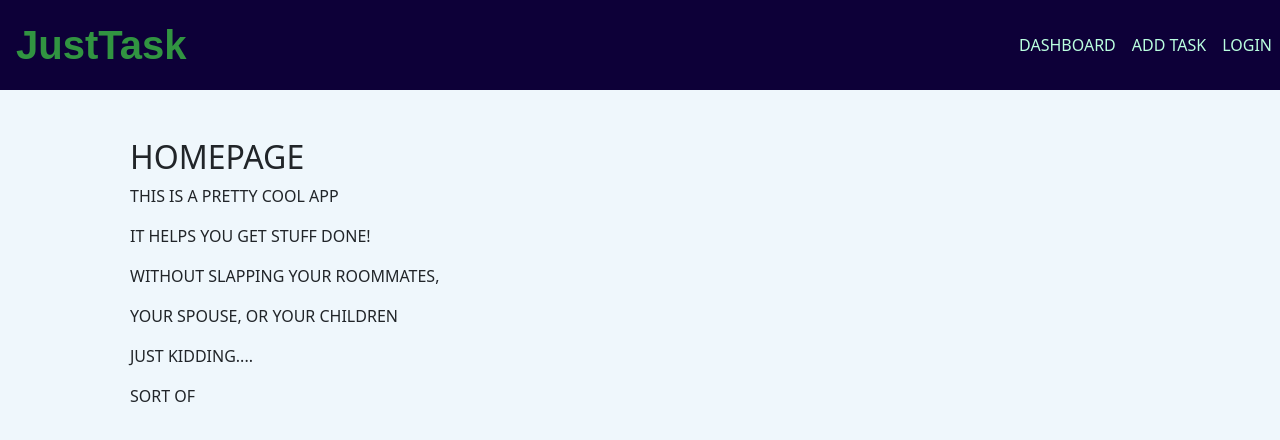
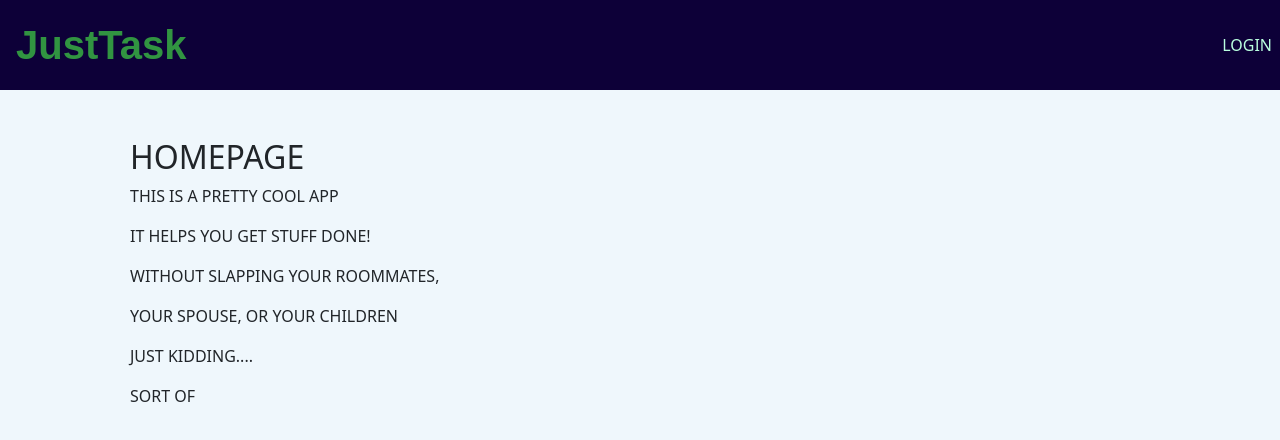
Before and after one commit to lailiel/JustTask, a React (Vite) app in the folder client/: page / in a window 1280 px wide. Shown: the top 440 px of the page. Built offline with nearby package versions, Linux system fonts and the light colour scheme.

Commit message:
adjusted name bar conditional rendering

```diff
--- a/client/src/App.jsx
+++ b/client/src/App.jsx
@@ -8,6 +8,8 @@ import Container from 'react-bootstrap/Container'
 import { ApolloClient, InMemoryCache, ApolloProvider, createHttpLink, from } from '@apollo/client'
 import { setContext } from '@apollo/client/link/context'
 import { onError } from '@apollo/client/link/error'
+
+
 
 const httpLink = createHttpLink({
   uri: '/graphql',
@@ -46,6 +48,7 @@ const client = new ApolloClient({
 
 function App() {
 
+
   const location = useLocation()
   const currentOutlet = <Outlet/>
   const { nodeRef } =
--- a/client/src/components/Nav.jsx
+++ b/client/src/components/Nav.jsx
@@ -1,7 +1,7 @@
 import { Link } from 'react-router-dom';
 import { Navbar, Nav, Container } from 'react-bootstrap';
 import React, { useState } from 'react';
-import AuthService from '../components/utils/auth'
+import AuthService from './utils/auth'
 
 
 
@@ -23,25 +23,28 @@ export default function CustomNavbar() {
     <Navbar data-bs-theme="dark" expand="md" style={{height: '90px'}}className='sticky-top' id="navbar" expanded={expanded}>
       <Container fluid className='p-0 m-0'>
         <Navbar.Brand href="/" id='nav-name' className='py-auto px-3'>
-          {/* <img id="nav-default" src={name} style={{height: '35px'}}/>
-          <img id="nav-logo" src={logo} style={{height: '35px'}}/> */}
           JustTask
         </Navbar.Brand>
         <Navbar.Toggle aria-controls="basic-navbar-nav" onClick={() => setExpanded(!expanded)}/>
         <Navbar.Collapse id="basic-navbar-nav" className="justify-content-end" onClick={closeNavbar}>
           <Nav id='nav-list' >
+
+
+            {AuthService.loggedIn() ? (
+            <>
             <Link className="nav-link" to="/dashboard">DASHBOARD</Link>
             {/* <Link className="nav-link" to="/user">USER</Link> */}
             {/* <Link className="nav-link" to="/group">GROUP</Link> */}
             <Link className="nav-link" to="/task">ADD TASK</Link>
-            {AuthService.loggedIn() ? (
-            <>
               <button className="nav-link" onClick={logout}>
                 LOGOUT
               </button>
             </>
           ): (
+            <>
             <Link className="nav-link" to="/login">LOGIN</Link>
+            </>
+
             )}
           </Nav>
         </Navbar.Collapse>
```
